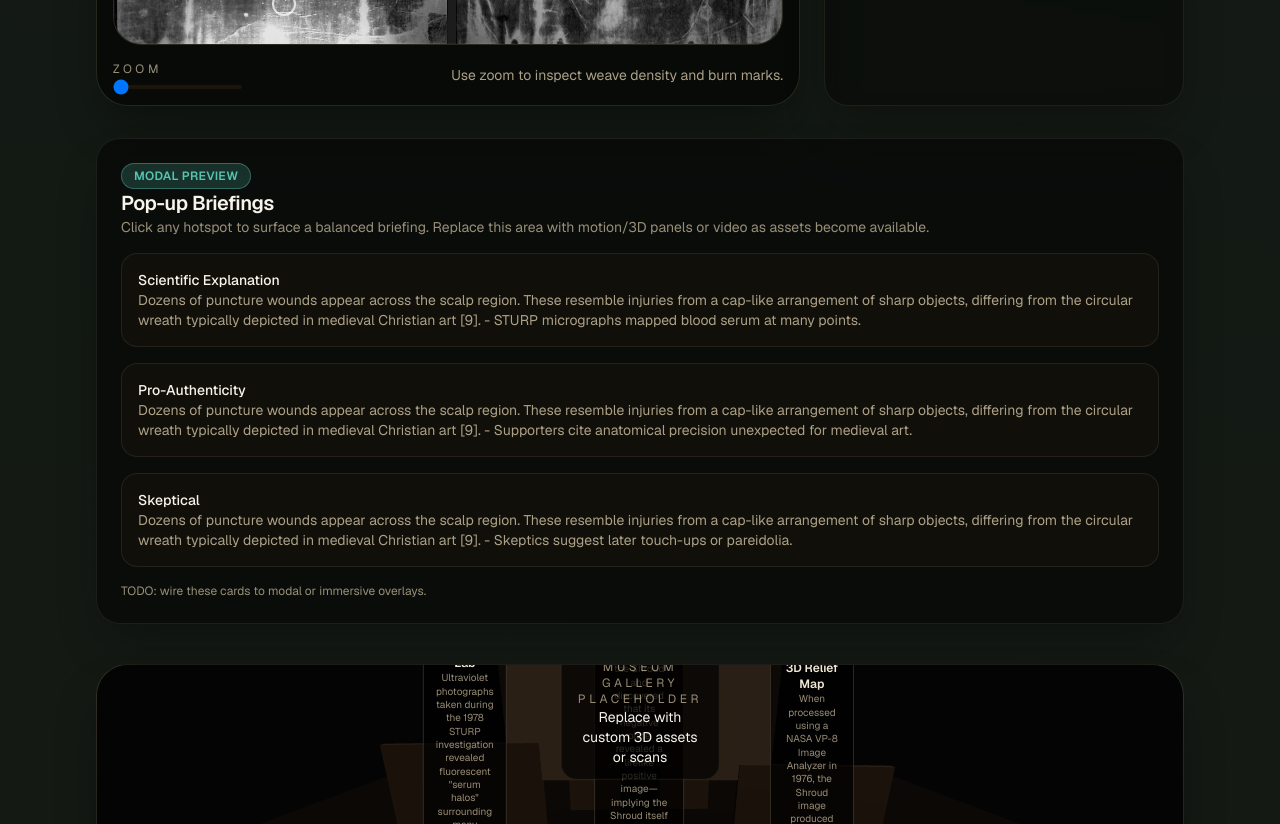
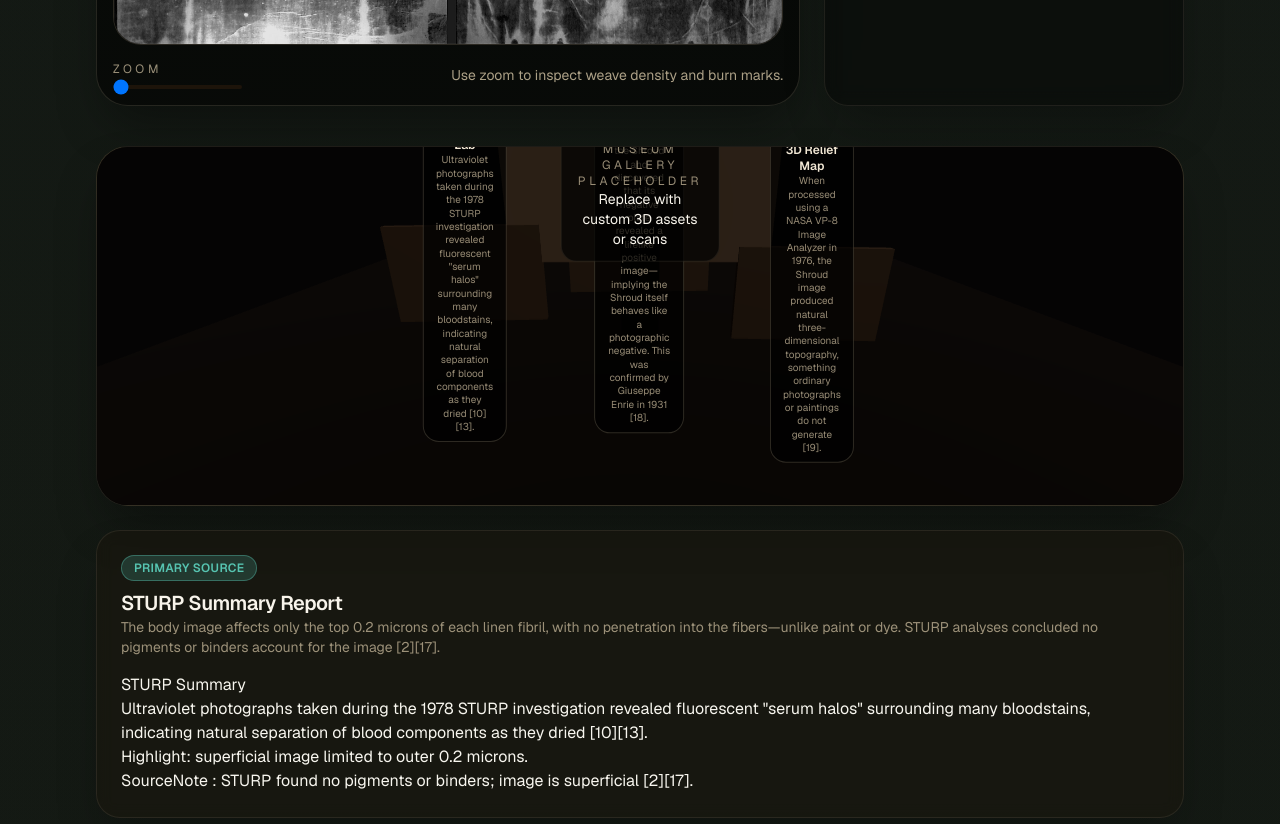
Before and after one commit to victorolivo24/shroudofturin, a Next.js app: page / in a window 1280 px wide. Shown: the part 3980-4804 px from the top of the page. Built offline with nearby package versions, Linux system fonts and the light colour scheme.

Commit message:
remove pop-up briefings

```diff
--- a/src/data/hotspots.ts
+++ b/src/data/hotspots.ts
@@ -67,9 +67,9 @@ export const shroudHotspots: Hotspot[] = [
     label: "Foot Wounds",
     description:
       "Bloodstains on the dorsal image indicate wounds in the feet. These are consistent with at least one nail penetrating the feet during crucifixion, matching archaeological evidence such as the remains of \"Jehohanan\" discovered in 1968 [7].",
-    coords: { x: 25.4, y: 93.9, depth: 0.5 },
+    coords: { x: 75.8, y: 90.9, depth: 0.5 },
     coordsByMode: {
-      uv: { x: 27.8, y: 80.9 },
+      uv: { x: 75.4, y: 84.7 },
     },
     scienceNote:
       "Bloodstains on the dorsal image indicate wounds in the feet. These are consistent with at least one nail penetrating the feet during crucifixion, matching archaeological evidence such as the remains of \"Jehohanan\" discovered in 1968 [7].",
--- a/src/sections/shroud-explorer.tsx
+++ b/src/sections/shroud-explorer.tsx
@@ -130,8 +130,16 @@ export function ShroudExplorerSection() {
             alt={activePanel.imageAlt}
             loading="lazy"
             className="w-full rounded-2xl border border-sand-200/15 object-cover"
-            onClick={modeId === "uv" ? handleCoordinateClick : undefined}
-            style={modeId === "uv" ? { cursor: "crosshair" } : undefined}
+            onClick={
+              modeId === "uv" || modeId === "negative"
+                ? handleCoordinateClick
+                : undefined
+            }
+            style={
+              modeId === "uv" || modeId === "negative"
+                ? { cursor: "crosshair" }
+                : undefined
+            }
           />
           <p className="text-sm text-sand-200/70">{mode.description}</p>
         </div>
@@ -209,42 +217,6 @@ export function ShroudExplorerSection() {
               </CardContent>
             </Card>
           </div>
-          <Card className="bg-black/50">
-            <CardHeader>
-              <Badge variant="emerald">Modal Preview</Badge>
-              <CardTitle>Pop-up Briefings</CardTitle>
-              <CardDescription>
-                Click any hotspot to surface a balanced briefing. Replace this area
-                with motion/3D panels or video as assets become available.
-              </CardDescription>
-            </CardHeader>
-            <CardContent className="space-y-4">
-              <div className="rounded-2xl border border-sand-200/10 bg-sand-900/40 p-4">
-                <p className="text-sm font-medium text-sand-50">
-                  Scientific Explanation
-                </p>
-                <p className="text-sm text-sand-200/80">
-                  {hotspot.scienceNote}
-                </p>
-              </div>
-              <div className="rounded-2xl border border-sand-200/10 bg-sand-900/40 p-4">
-                <p className="text-sm font-medium text-sand-50">Pro-Authenticity</p>
-                <p className="text-sm text-sand-200/80">
-                  {hotspot.proAuthenticity}
-                </p>
-              </div>
-              <div className="rounded-2xl border border-sand-200/10 bg-sand-900/40 p-4">
-                <p className="text-sm font-medium text-sand-50">Skeptical</p>
-                <p className="text-sm text-sand-200/80">
-                  {hotspot.skepticalView}
-                </p>
-              </div>
-              <p className="text-xs text-sand-200/70">
-                {/* Placeholder for actual modal trigger */}
-                TODO: wire these cards to modal or immersive overlays.
-              </p>
-            </CardContent>
-          </Card>
         </div>
 
         <div className="space-y-6">
```
